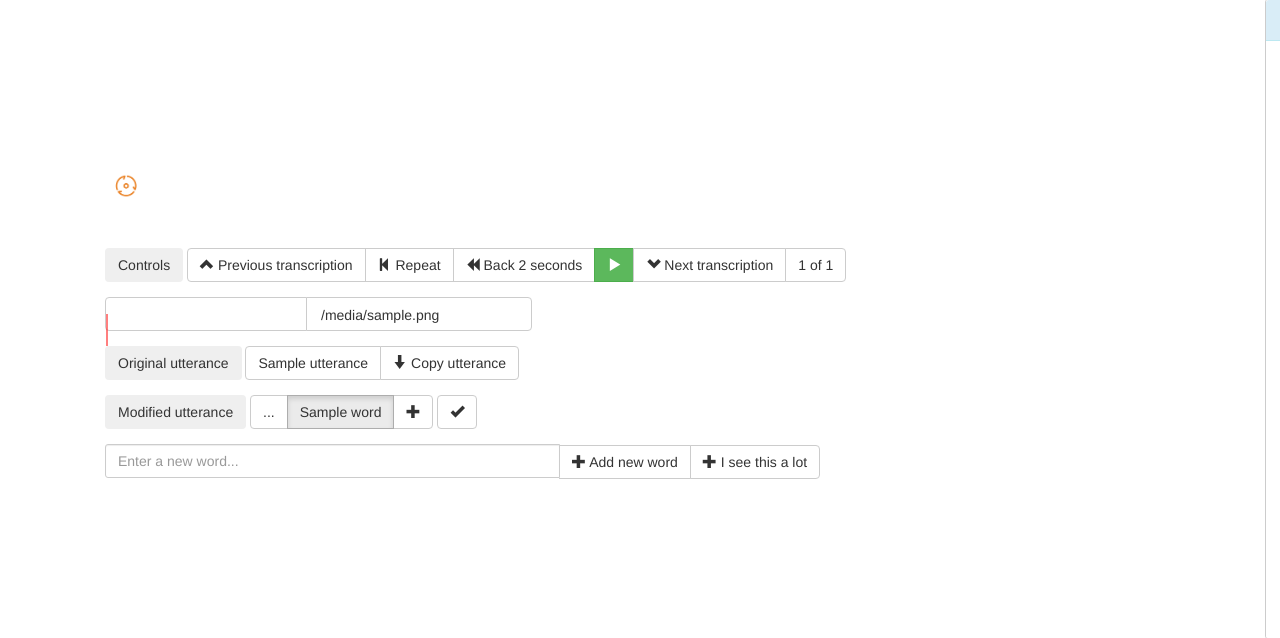
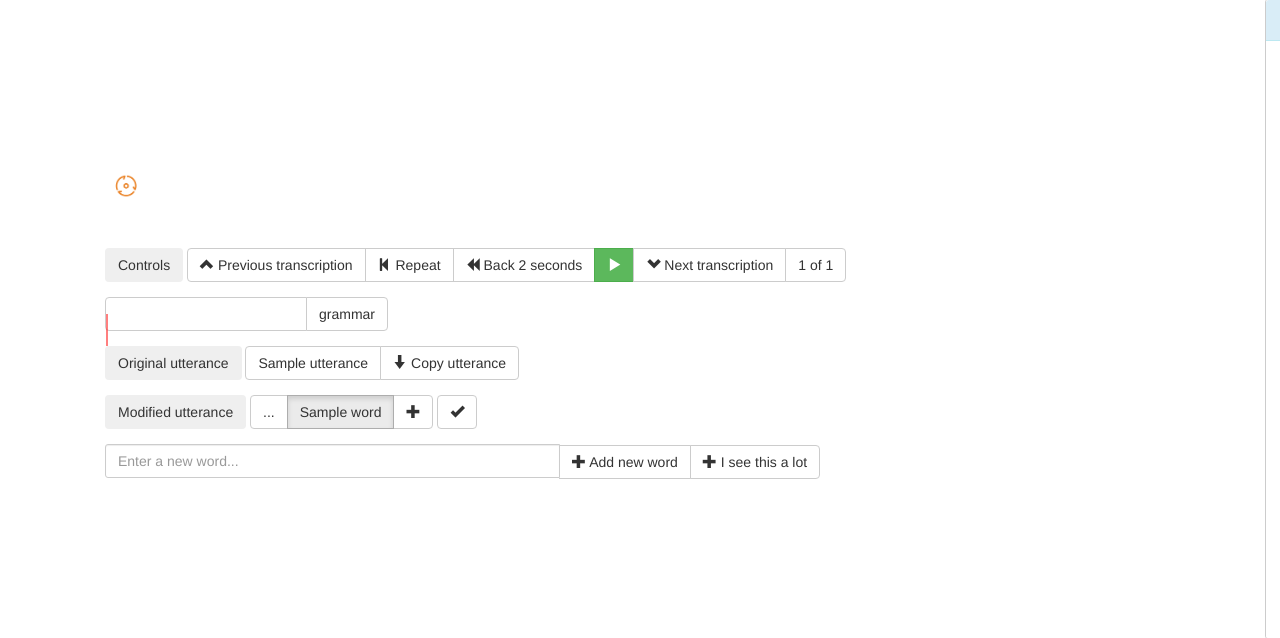
Before and after one commit to arktic-dev/arktic, a Django app: template woot/apps/transcription/templates/transcription/transcription.html in a window 1280 px wide. Shown: the part 81-719 px from the top of the page. Run offline with Django 3.2, Linux system fonts and the light colour scheme; the template is opened without the code that fills it: most values are stand-ins (such as "Sample title", 1, 10 or a date in 2020); some libraries are stand-ins or nearby versions.

Commit message:
remove filename display

```diff
--- a/woot/apps/transcription/templates/transcription/transcription.html
+++ b/woot/apps/transcription/templates/transcription/transcription.html
@@ -59,7 +59,7 @@
 										{% endfor %}
 												<div id="now-{{transcription.id_token}}" class="now"></div>
 										</button>
-										<button id="clipboard" type="button" class="btn btn-default ninja"><input value="{{transcription.audio_file_basename}}" /></button>
+										<button type="button" class="btn btn-default ninja">grammar</button>
 								</div>
 						</div>
 						<div class="panel original-panel">
```
